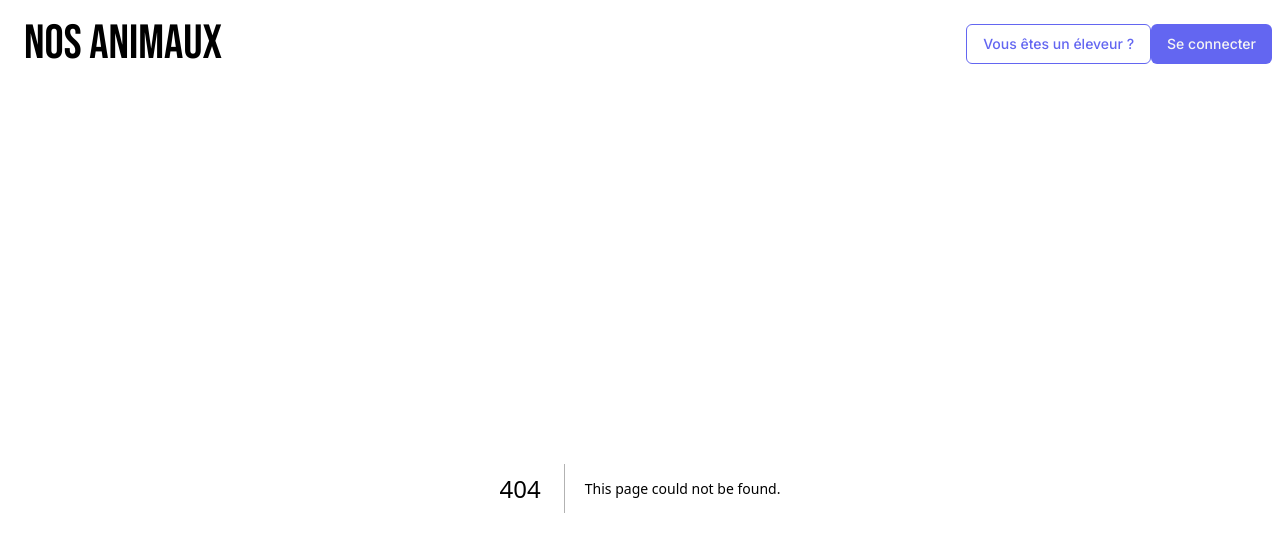
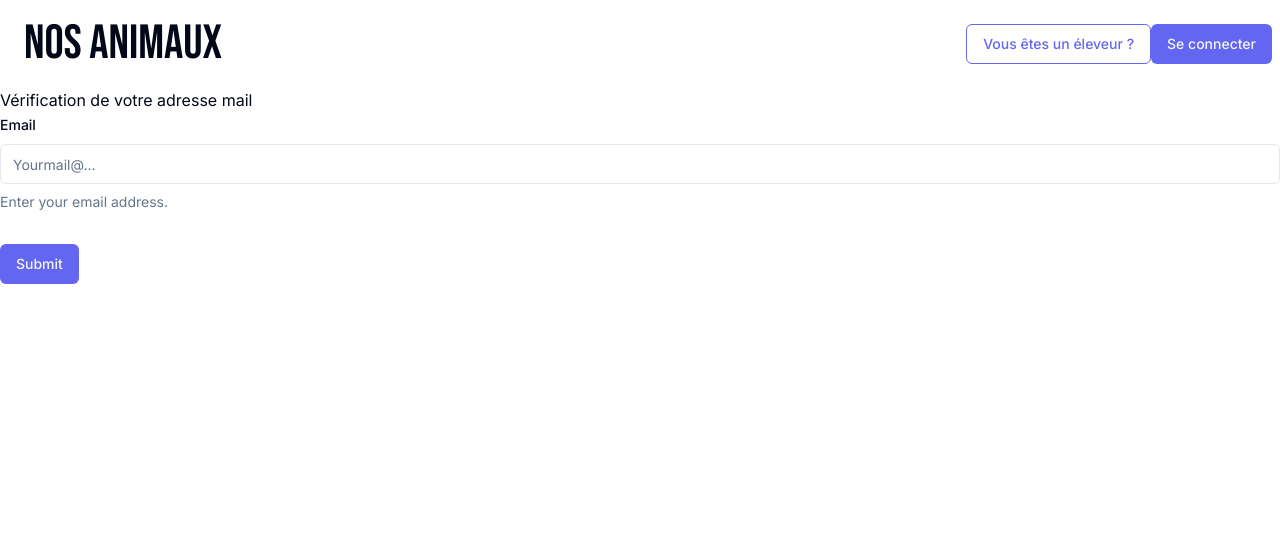
Before and after one commit to EmyLD/pets-app, a Next.js app: page /email in a window 1280 px wide. Before the commit this address had no page. Shown: the top 552 px of the page. Built offline with nearby package versions, Linux system fonts and the light colour scheme.

Commit message:
la page de vérification d'adresse mail est créée

```diff
--- /dev/null
+++ b/app/email/emailCheck.tsx
@@ -0,0 +1,67 @@
+"use client"
+import { zodResolver } from "@hookform/resolvers/zod"
+import { useForm } from "react-hook-form"
+import { z } from "zod"
+import { buttonVariants } from "@/components/ui/button"
+
+import { Button } from "@/components/ui/button"
+import {
+    Form,
+    FormControl,
+    FormDescription,
+    FormField,
+    FormItem,
+    FormLabel,
+    FormMessage,
+} from "@/components/ui/form"
+import { Input } from "@/components/ui/input"
+
+// Définir le schéma de validation
+const formSchema = z.object({
+    email: z.string().email({
+        message: "Your email must be valid"
+    })
+});
+
+export function MailVerif() {
+
+    const form = useForm<z.infer<typeof formSchema>>({
+        resolver: zodResolver(formSchema),
+        defaultValues: {
+            email: ""
+        },
+    })
+
+    // Handler de soumission du formulaire
+    function onSubmit(values: z.infer<typeof formSchema>) {
+        console.log(values)
+    }
+
+    return (
+        <main>
+
+            <Form {...form}>
+                <form onSubmit={form.handleSubmit(onSubmit)} className="space-y-8">
+                    <FormField
+                        control={form.control}
+                        name="email"
+                        render={({ field }) => (
+                            <FormItem>
+                                <FormLabel>Email</FormLabel>
+                                <FormControl>
+                                    <Input placeholder="Yourmail@..." {...field} />
+                                </FormControl>
+                                <FormDescription>
+                                    Enter your email address.
+                                </FormDescription>
+                                <FormMessage />
+                            </FormItem>
+                        )}
+                    />
+                    <Button type="submit">Submit</Button>
+                </form>
+            </Form>
+
+        </main>
+    )
+}
--- /dev/null
+++ b/app/email/page.tsx
@@ -0,0 +1,10 @@
+import { MailVerif } from "./emailCheck";
+
+export default function EmailVerifPage() {
+    return (
+        <div>
+            <h1>Vérification de votre adresse mail</h1>
+            <MailVerif /> {/* On affiche le formulaire ici */}
+        </div>
+    );
+}
--- a/app/login/login.tsx
+++ b/app/login/login.tsx
@@ -1,8 +1,10 @@
 "use client"
-
+import { Eye, EyeOff } from "lucide-react"
 import { zodResolver } from "@hookform/resolvers/zod"
 import { useForm } from "react-hook-form"
 import { z } from "zod"
+import { useState } from "react"
+import { buttonVariants } from "@/components/ui/button"
 
 import { Button } from "@/components/ui/button"
 import {
@@ -16,9 +18,7 @@ import {
 } from "@/components/ui/form"
 import { Input } from "@/components/ui/input"
 
-
-// Set all input requirement. It's like a regex.
-
+// Définir le schéma de validation
 const formSchema = z.object({
     username: z.string().min(2, {
         message: "Username must be at least 2 characters.",
@@ -35,24 +35,31 @@ const formSchema = z.object({
     path: ["passwordConfirm"],
 });
 
+export function ProfileForm() {
+    // password visibility
+    const [showPassword, setShowPassword] = useState(false)
+    // passwordConfirm visibility
+    const [showPasswordConfirm, setShowPasswordConfirm] = useState(false)
 
-export function ProfileForm() {
-    // 1. Define your form.
+
     const form = useForm<z.infer<typeof formSchema>>({
         resolver: zodResolver(formSchema),
         defaultValues: {
             username: "",
+            email: "",
+            password: "",
+            passwordConfirm: "",
         },
     })
 
-    // 2. Define a submit handler.
+    // Handler de soumission du formulaire
     function onSubmit(values: z.infer<typeof formSchema>) {
-        // Do something with the form values.
-        // ✅ This will be type-safe and validated.
         console.log(values)
     }
 
     return (
+        <main>
+
             <Form {...form}>
                 <form onSubmit={form.handleSubmit(onSubmit)} className="space-y-8">
                     <FormField
@@ -81,7 +88,7 @@ export function ProfileForm() {
                                     <Input placeholder="Yourmail@..." {...field} />
                                 </FormControl>
                                 <FormDescription>
-                                Enter your email adress.
+                                    Enter your email address.
                                 </FormDescription>
                                 <FormMessage />
                             </FormItem>
@@ -94,7 +101,12 @@ export function ProfileForm() {
                             <FormItem>
                                 <FormLabel>Password</FormLabel>
                                 <FormControl>
-                                <Input  {...field} />
+                                    <div className="relative">
+                                        <Input type={showPassword ? "text" : "password"} placeholder="Choose a password" {...field} />
+                                        <span className="absolute inset-y-0 right-0 pr-3 flex items-center cursor-pointer" onClick={() => setShowPassword(!showPassword)}>
+                                            {showPassword ? <EyeOff size={20} /> : <Eye size={20} />}
+                                        </span>
+                                    </div>
                                 </FormControl>
                                 <FormDescription>
                                     Choose a password between 8 and 16 characters.
@@ -110,7 +122,12 @@ export function ProfileForm() {
                             <FormItem>
                                 <FormLabel>Password confirm</FormLabel>
                                 <FormControl>
-                                <Input  {...field} />
+                                    <div className="relative">
+                                        <Input type={showPasswordConfirm ? "text" : "password"} placeholder="Confirm your password" {...field} />
+                                        <span className="absolute inset-y-0 right-0 pr-3 flex items-center cursor-pointer" onClick={() => setShowPasswordConfirm(!showPasswordConfirm)}>
+                                            {showPasswordConfirm ? <EyeOff size={20} /> : <Eye size={20} />}
+                                        </span>
+                                    </div>
                                 </FormControl>
                                 <FormDescription>
                                     Confirm your password
@@ -122,5 +139,7 @@ export function ProfileForm() {
                     <Button type="submit">Submit</Button>
                 </form>
             </Form>
+
+        </main>
     )
 }
--- a/app/login/page.tsx
+++ b/app/login/page.tsx
@@ -3,7 +3,7 @@ import { ProfileForm } from "./login";
 export default function LoginPage() {
     return (
         <div>
-            <h1>Login</h1>
+            <h1>Enregistrez-vous</h1>
             <ProfileForm /> {/* On affiche le formulaire ici */}
         </div>
     );
--- a/package.json
+++ b/package.json
@@ -14,6 +14,7 @@
     "@radix-ui/react-slot": "^1.1.0",
     "class-variance-authority": "^0.7.0",
     "clsx": "^2.1.1",
+    "lucide": "^0.407.0",
     "lucide-react": "^0.404.0",
     "next": "14.2.4",
     "react": "^18",
```
Also changed, not shown: 1 other file (tests, documents, lock files or other folders). Lines whose indentation alone changed are shown as unchanged.
